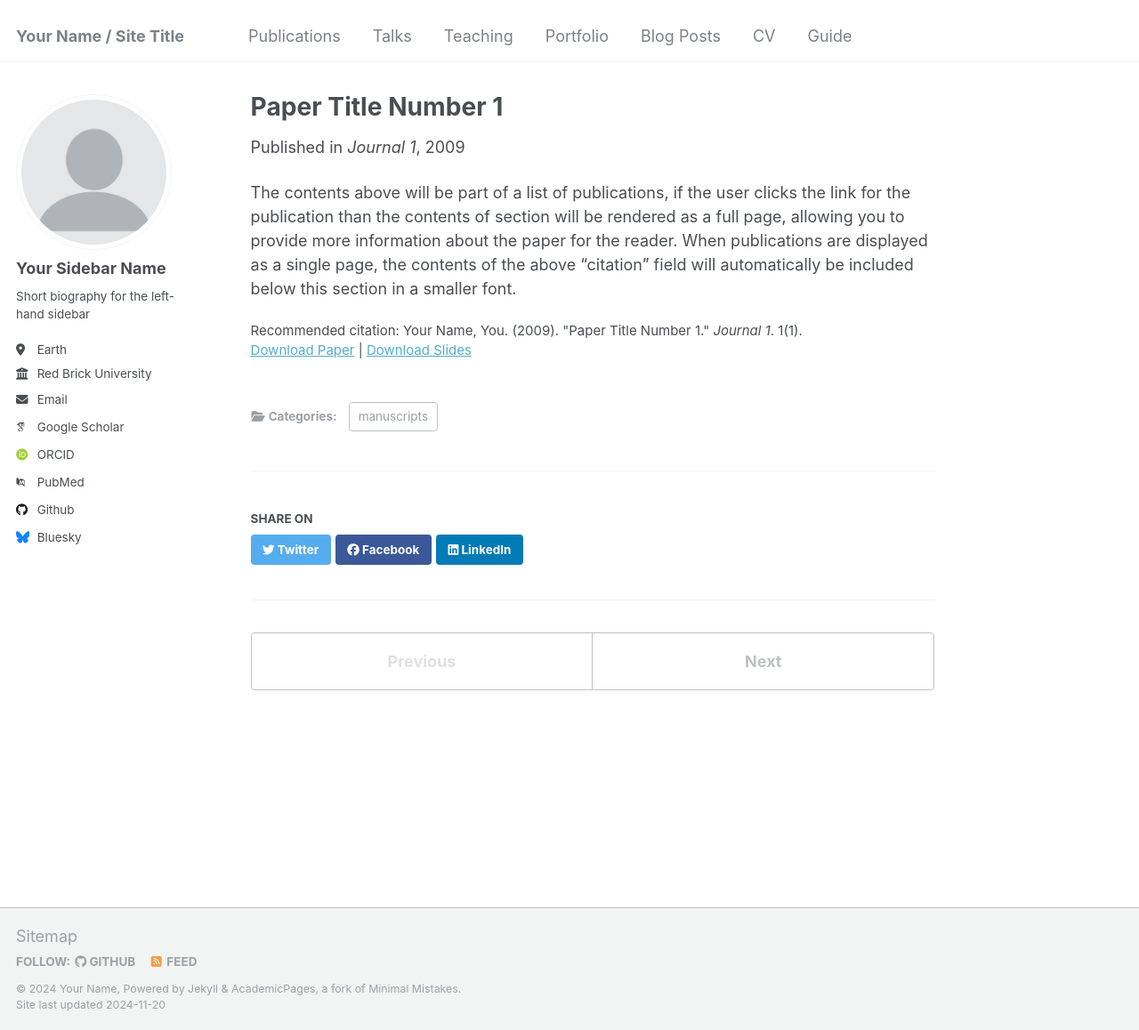
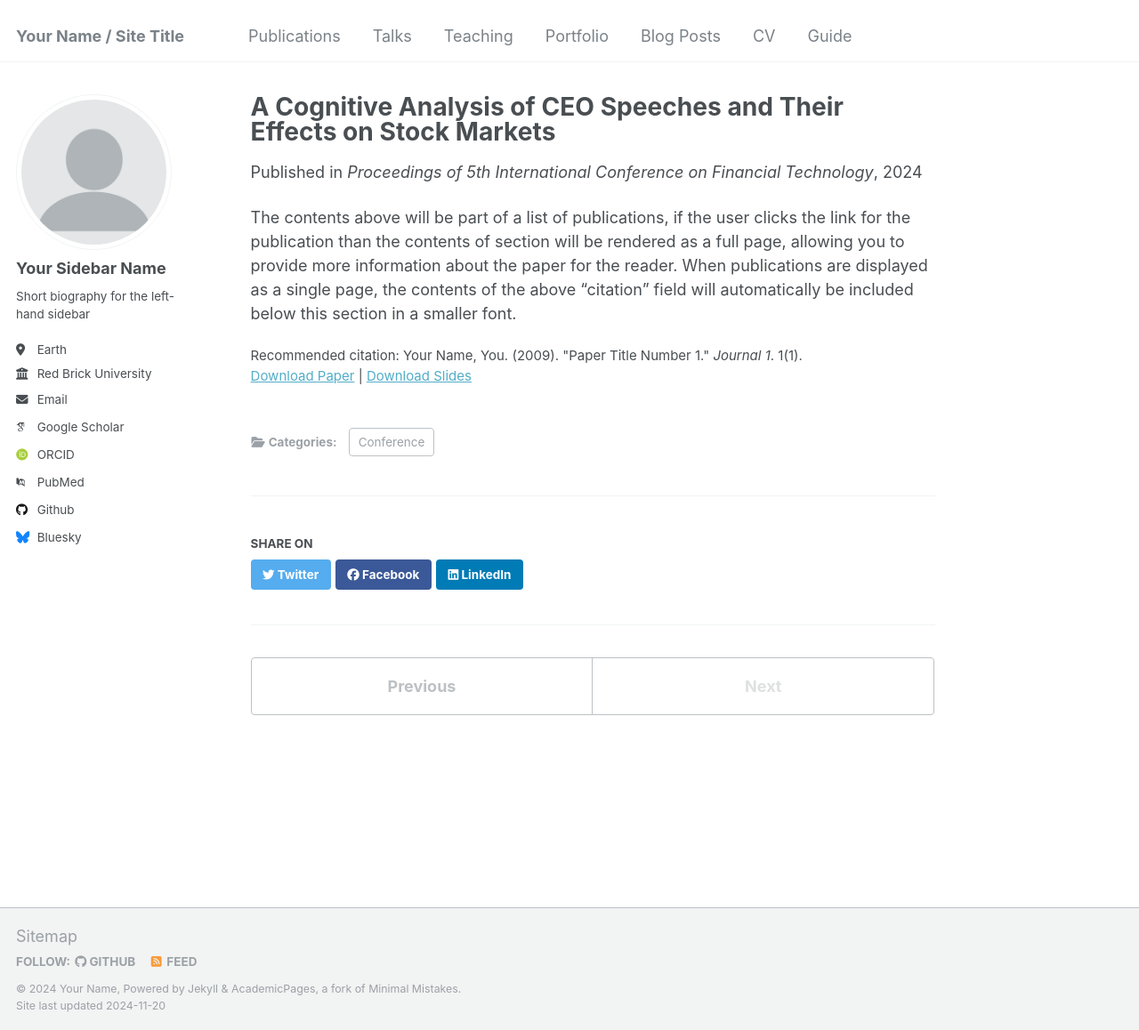
Before and after one commit to Liza23/liza23.github.io, a Jekyll site: the page built from _publications/2009-10-01-paper-title-number-1.md, in a window 1280 px wide and 1158 px high. Shown: the whole window at 89% size. Built offline with Jekyll 4.4.1, drawn with Linux system fonts in a browser that asks for light colours; some web fonts are replaced.

Commit message:
check_paper_changes_added

```diff
--- a/_publications/2009-10-01-paper-title-number-1.md
+++ b/_publications/2009-10-01-paper-title-number-1.md
@@ -1,11 +1,11 @@
 ---
-title: "Paper Title Number 1"
+title: "A Cognitive Analysis of CEO Speeches and Their Effects on Stock Markets"
 collection: publications
-category: manuscripts
+category: Conference
 permalink: /publication/2009-10-01-paper-title-number-1
 excerpt: 'This paper is about the number 1. The number 2 is left for future work.'
-date: 2009-10-01
-venue: 'Journal 1'
+date: 2024-09-01
+venue: 'Proceedings of 5th International Conference on Financial Technology'
 slidesurl: 'http://academicpages.github.io/files/slides1.pdf'
 paperurl: 'http://academicpages.github.io/files/paper1.pdf'
 citation: 'Your Name, You. (2009). &quot;Paper Title Number 1.&quot; <i>Journal 1</i>. 1(1).'
```
